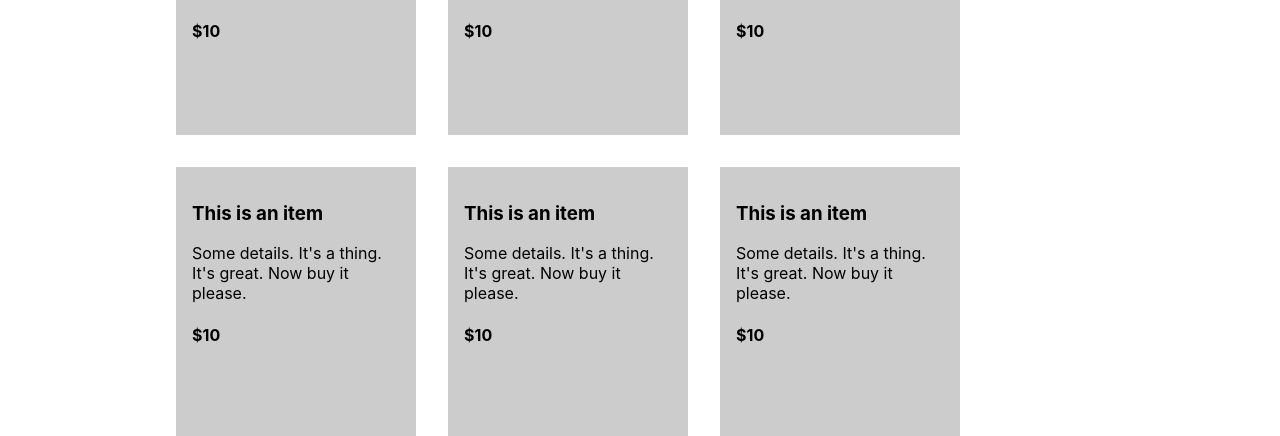
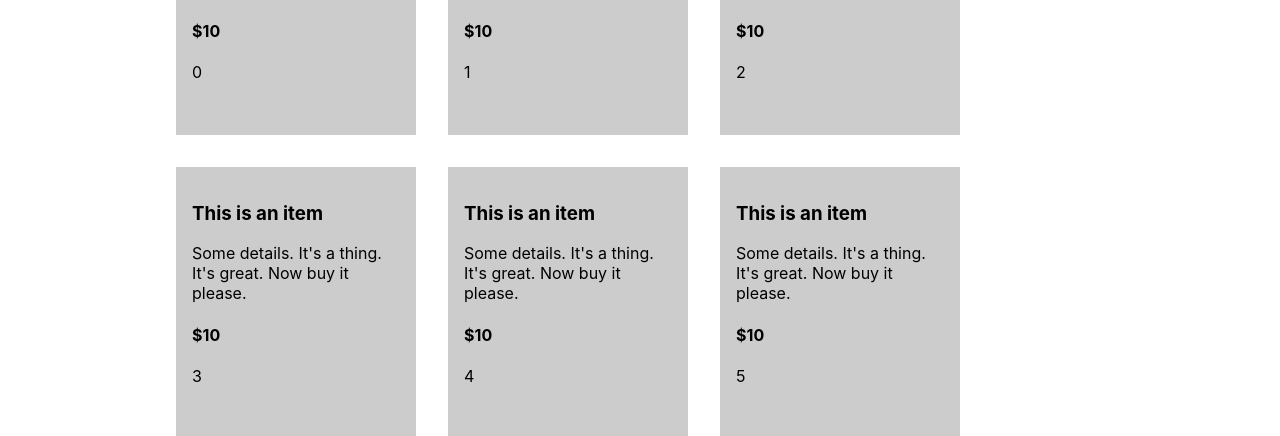
Before and after one commit to Hadeon/july, a React (Create React App) app: page / in a window 1280 px wide. Shown: the part 302-738 px from the top of the page. Built offline with nearby package versions, Linux system fonts and the light colour scheme.

Commit message:
StoreItem props passing ItemNumber to load the relative data when it comes into view;

```diff
--- a/src/components/StoreItem.js
+++ b/src/components/StoreItem.js
@@ -2,7 +2,7 @@ import React, { useState, useRef } from 'react';
 import { useInView } from 'react-intersection-observer';
 import './StoreItem.css';
 
-const StoreItem = () => {
+const StoreItem = (props) => {
   const [ref, inView] = useInView({
     threshold: 0
   })
@@ -14,6 +14,7 @@ const StoreItem = () => {
           <h3>This is an item</h3>
           <p>Some details. It's a thing. It's great. Now buy it please.</p>
           <h4>$10</h4>
+          <p>{props.itemNumber}</p>
         </React.Fragment>
       ) : <React.Fragment>...Loading</React.Fragment> }
     </div>
--- a/src/routes/Home.js
+++ b/src/routes/Home.js
@@ -10,7 +10,7 @@ export default class Home extends Component {
     return (
       <div style={{ display: 'flex', flexDirection: 'row', flexFlow: 'row wrap' }}>
         {[...Array(this.state.count)].map((count, index) => (
-          <StoreItem key={index}/>
+          <StoreItem key={index} itemNumber={index}/>
         ))}
       </div>
     )
```
